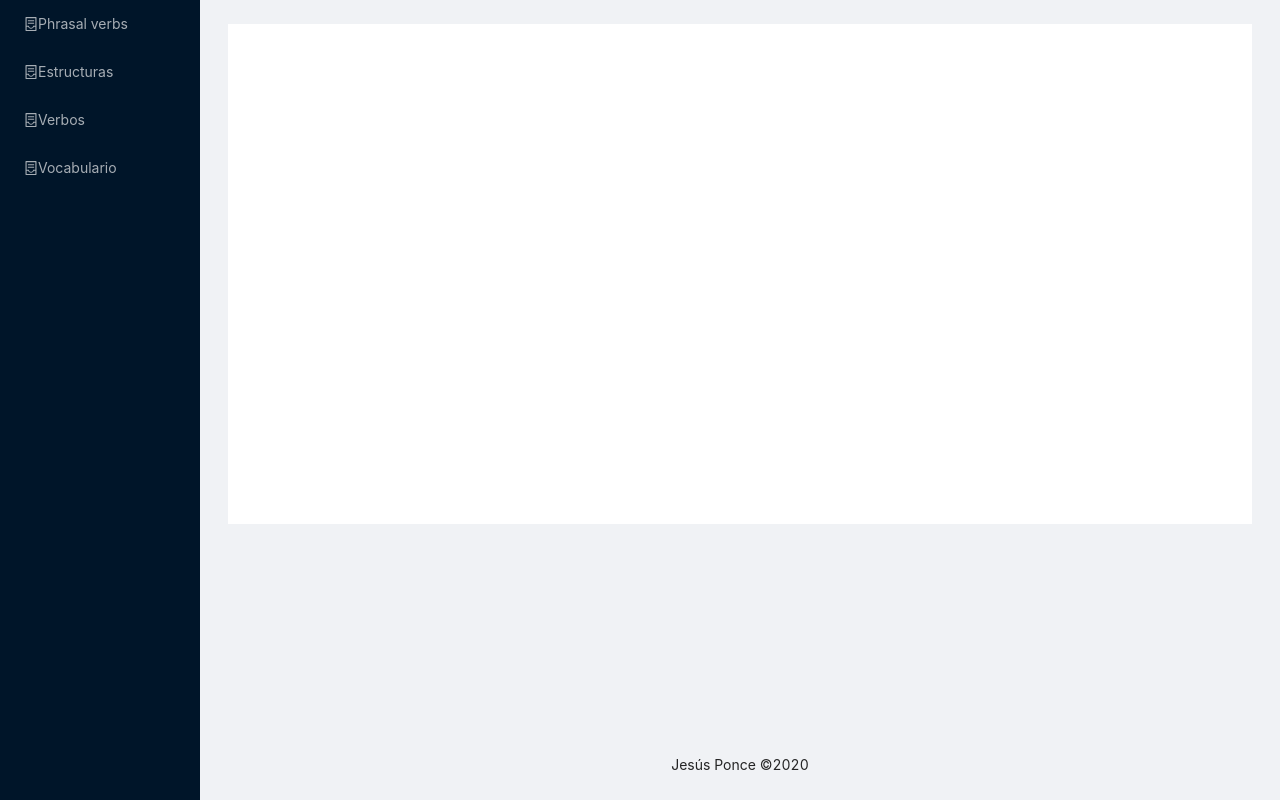
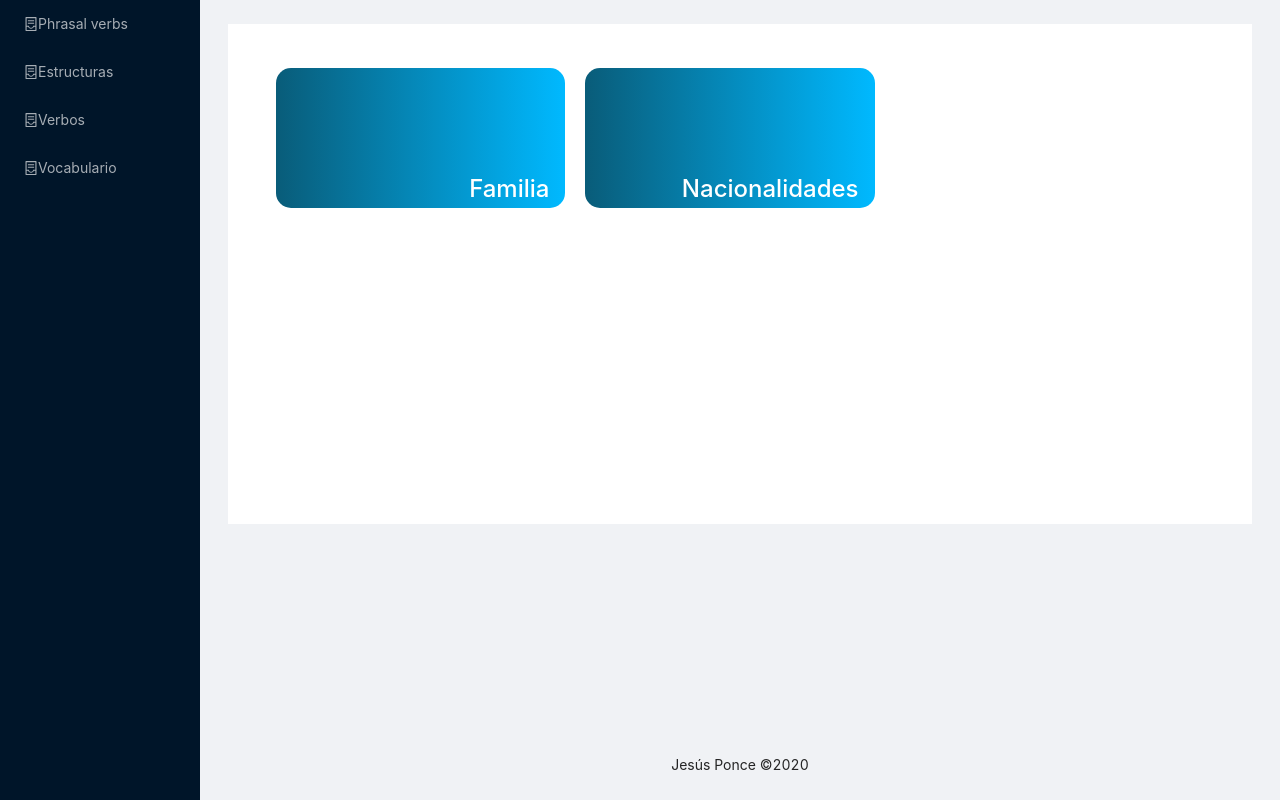
Before and after one commit to JesusEmmanuelPonce/english-front, a React (Create React App) app: page /menu-vocabulary in a window 1280 px wide. Built offline with nearby package versions, Linux system fonts and the light colour scheme.

Commit message:
Nationalities components

```diff
--- a/src/constant/MENU_VOCABULARY.js
+++ b/src/constant/MENU_VOCABULARY.js
@@ -1,7 +1,11 @@
 const MENU_VOCABULARY = [
     {
-        "name" : "Familia",
+        "name"  : "Familia",
         "route" : "/family"
+    },
+    {
+        "name"  : "Nacionalidades",
+        "route" : "/nationalities"
     }
 ]
 
--- a/src/router/Routes.js
+++ b/src/router/Routes.js
@@ -4,11 +4,13 @@ import Main from '../components/main';
 import MenuPhrasalVerbs from '../components/PhrasalVerbs/MenuPhrasalVerbs';
 import MenuVerbs from '../components/Verbs/MenuVerbs';
 import MenuStructures from '../components/Structures/MenuStructures';
+import Menu_Vocabulary from '../components/Vocabulary/MenuVocabulary';
 import Get from '../components/PhrasalVerbs/Get';
 import PresentSimple from '../components/Structures/PresentSimple';
 import PastSimple from '../components/Structures/PastSimple';
 import RegularVerbs from '../components/Verbs/regularVerbs';
 import IrregularVerbs from '../components/Verbs/irregularVerbs';
+import Nationalities from '../components/Vocabulary/Nationatities/nationalities';
 
 const Routes = () => {
     return(
@@ -22,6 +24,7 @@ const Routes = () => {
             <Route exact path="/past-simple" component={PastSimple}/>
             <Route exact path="/regular-verbs" component={RegularVerbs}/>
             <Route exact path="/irregular-verbs" component={IrregularVerbs}/>
+            <Route exact path="/menu-vocabulary" component={Menu_Vocabulary}/>
         </Router>
     )
 }
```
